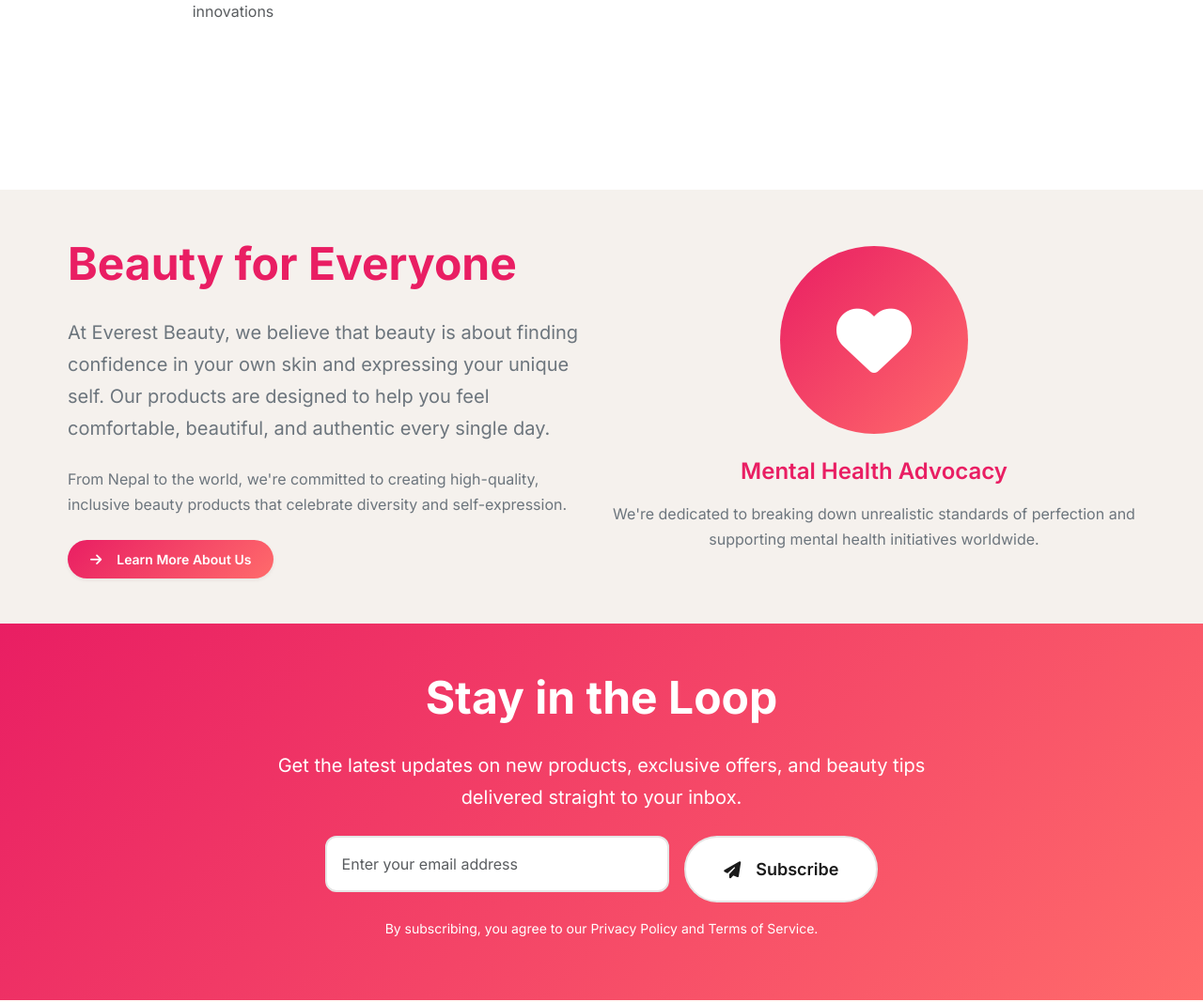
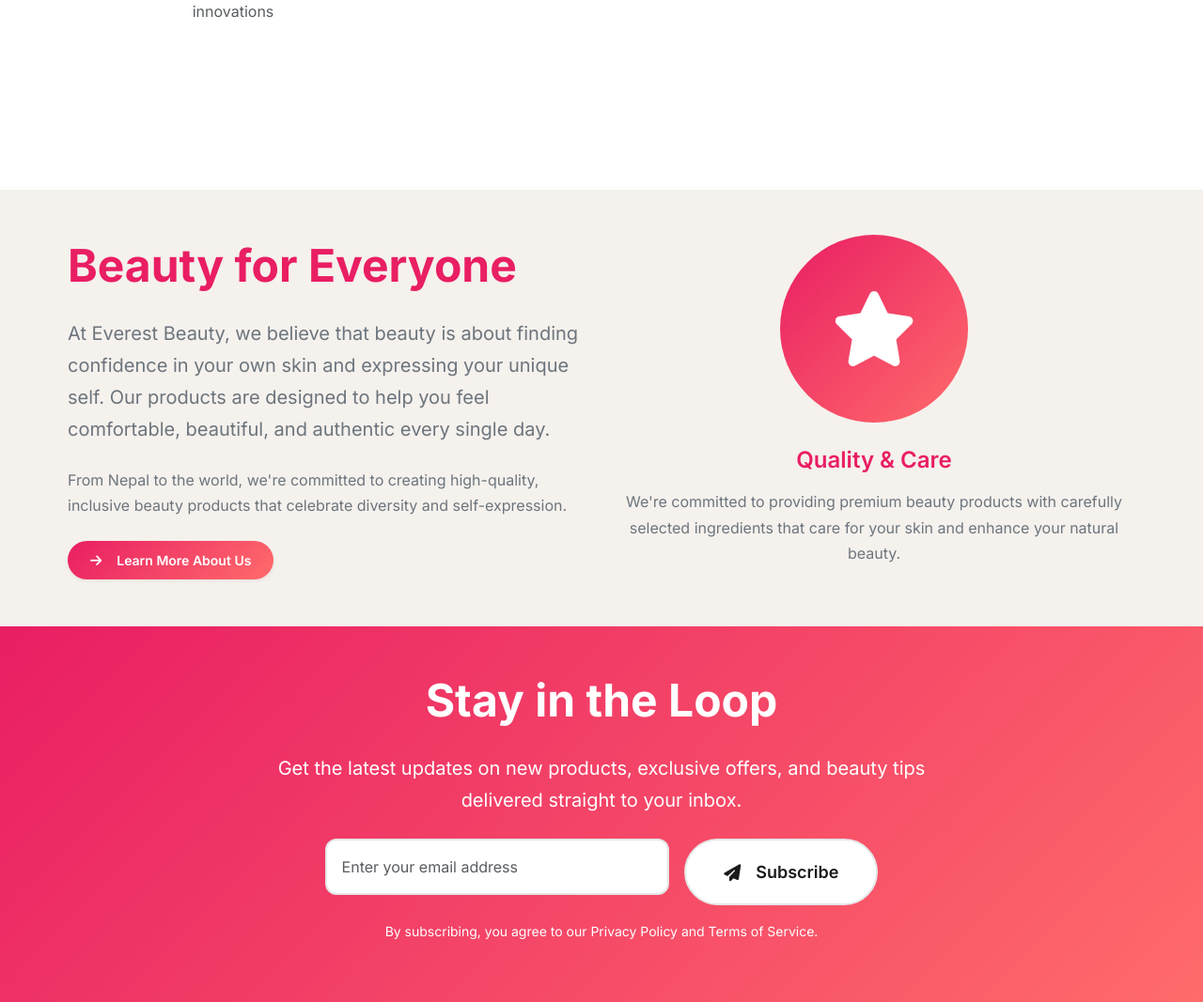
Before and after one commit to prashantlamsal/Everest-Beauty, a Django app: template templates/dashboard/home.html in a window 1280 px wide. Shown: the part 3423-4490 px from the top of the page at 94% size. Run offline with Django 3.2, Linux system fonts and the light colour scheme; the template is opened without the code that fills it, so the values that code supplies are empty; some libraries are stand-ins or nearby versions.

Commit message:
Fix homepage navigation and remove mental health advocacy section

```diff
--- a/order_management/utils.py
+++ b/order_management/utils.py
@@ -51,7 +51,7 @@
 
         email = EmailMultiAlternatives(subject, text_content, from_email, [order.shipping_email])
         email.attach_alternative(html_content, 'text/html')
-        email.send(fail_silently=True)
+        email.send(fail_silently=getattr(settings, 'EMAIL_FAIL_SILENTLY', False))
     except Exception:
         # Do not raise; logging can be added later
         return False
--- a/templates/base.html
+++ b/templates/base.html
@@ -41,10 +41,10 @@
                             Shop
                         </a>
                         <ul class="dropdown-menu border-0" style="box-shadow: var(--shadow-lg); border-radius: var(--radius-lg);">
-                            <li><a class="dropdown-item" href="#"><i class="fas fa-leaf me-2"></i>Skincare</a></li>
-                            <li><a class="dropdown-item" href="#"><i class="fas fa-palette me-2"></i>Makeup</a></li>
-                            <li><a class="dropdown-item" href="#"><i class="fas fa-cut me-2"></i>Haircare</a></li>
-                            <li><a class="dropdown-item" href="#"><i class="fas fa-spray-can me-2"></i>Fragrance</a></li>
+                            <li><a class="dropdown-item" href="{% url 'products:product_list' %}?product_type=skincare"><i class="fas fa-leaf me-2"></i>Skincare</a></li>
+                            <li><a class="dropdown-item" href="{% url 'products:product_list' %}?product_type=makeup"><i class="fas fa-palette me-2"></i>Makeup</a></li>
+                            <li><a class="dropdown-item" href="{% url 'products:product_list' %}?product_type=haircare"><i class="fas fa-cut me-2"></i>Haircare</a></li>
+                            <li><a class="dropdown-item" href="{% url 'products:product_list' %}?product_type=fragrance"><i class="fas fa-spray-can me-2"></i>Fragrance</a></li>
                         </ul>
                     </li>
                     <li class="nav-item">
--- a/templates/dashboard/home.html
+++ b/templates/dashboard/home.html
@@ -40,25 +40,25 @@
                 <i class="category-icon fas fa-magic"></i>
                 <h3 class="category-title">Face</h3>
                 <p class="category-description">Complexion, concealer, blush & highlight</p>
-                <a href="#" class="btn btn-sm btn-outline-primary mt-3">Shop Face</a>
+                <a href="{% url 'products:product_list' %}?product_type=makeup" class="btn btn-sm btn-outline-primary mt-3">Shop Face</a>
             </div>
             <div class="category-card" data-aos="fade-up" data-aos-delay="100">
                 <i class="category-icon fas fa-eye"></i>
                 <h3 class="category-title">Eyes</h3>
                 <p class="category-description">Eyeshadow, liner, mascara & brows</p>
-                <a href="#" class="btn btn-sm btn-outline-primary mt-3">Shop Eyes</a>
+                <a href="{% url 'products:product_list' %}?product_type=makeup" class="btn btn-sm btn-outline-primary mt-3">Shop Eyes</a>
             </div>
             <div class="category-card" data-aos="fade-up" data-aos-delay="200">
                 <i class="category-icon fas fa-kiss"></i>
                 <h3 class="category-title">Lips</h3>
                 <p class="category-description">Lipstick, gloss, liner & treatments</p>
-                <a href="#" class="btn btn-sm btn-outline-primary mt-3">Shop Lips</a>
+                <a href="{% url 'products:product_list' %}?product_type=makeup" class="btn btn-sm btn-outline-primary mt-3">Shop Lips</a>
             </div>
             <div class="category-card" data-aos="fade-up" data-aos-delay="300">
                 <i class="category-icon fas fa-leaf"></i>
                 <h3 class="category-title">Skincare</h3>
                 <p class="category-description">Cleansers, serums, moisturizers & masks</p>
-                <a href="#" class="btn btn-sm btn-outline-primary mt-3">Shop Skincare</a>
+                <a href="{% url 'products:product_list' %}?product_type=skincare" class="btn btn-sm btn-outline-primary mt-3">Shop Skincare</a>
             </div>
         </div>
     </div>
@@ -312,7 +312,7 @@
                     From Nepal to the world, we're committed to creating high-quality, inclusive beauty
                     products that celebrate diversity and self-expression.
                 </p>
-                <a href="#" class="btn btn-primary">
+                <a href="{% url 'dashboard:about' %}" class="btn btn-primary">
                     <i class="fas fa-arrow-right me-2"></i>
                     Learn More About Us
                 </a>
@@ -321,11 +321,11 @@
                 <div class="text-center">
                     <div class="rounded-circle d-inline-flex align-items-center justify-content-center mb-4"
                          style="width: 200px; height: 200px; background: var(--gradient-primary);">
-                        <i class="fas fa-heart fa-5x text-white"></i>
+                        <i class="fas fa-star fa-5x text-white"></i>
                     </div>
-                    <h4 class="text-rare-pink mb-3">Mental Health Advocacy</h4>
+                    <h4 class="text-rare-pink mb-3">Quality & Care</h4>
                     <p class="text-secondary">
-                        We're dedicated to breaking down unrealistic standards of perfection and supporting mental health initiatives worldwide.
+                        We're committed to providing premium beauty products with carefully selected ingredients that care for your skin and enhance your natural beauty.
                     </p>
                 </div>
             </div>
```
Also changed, not shown: EMAIL_SETUP_GUIDE.md (+1 -1 lines), analytics_dashboard/settings.py (+9 -1 lines).
